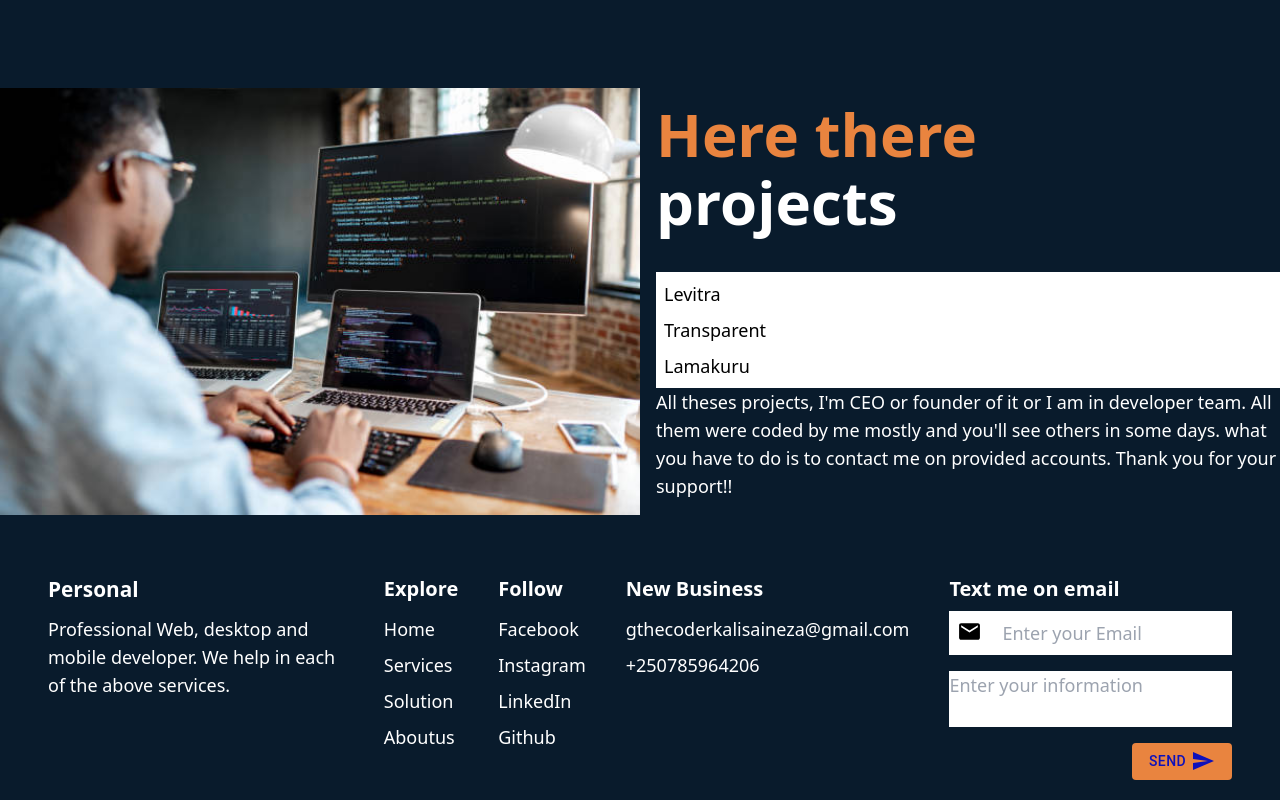
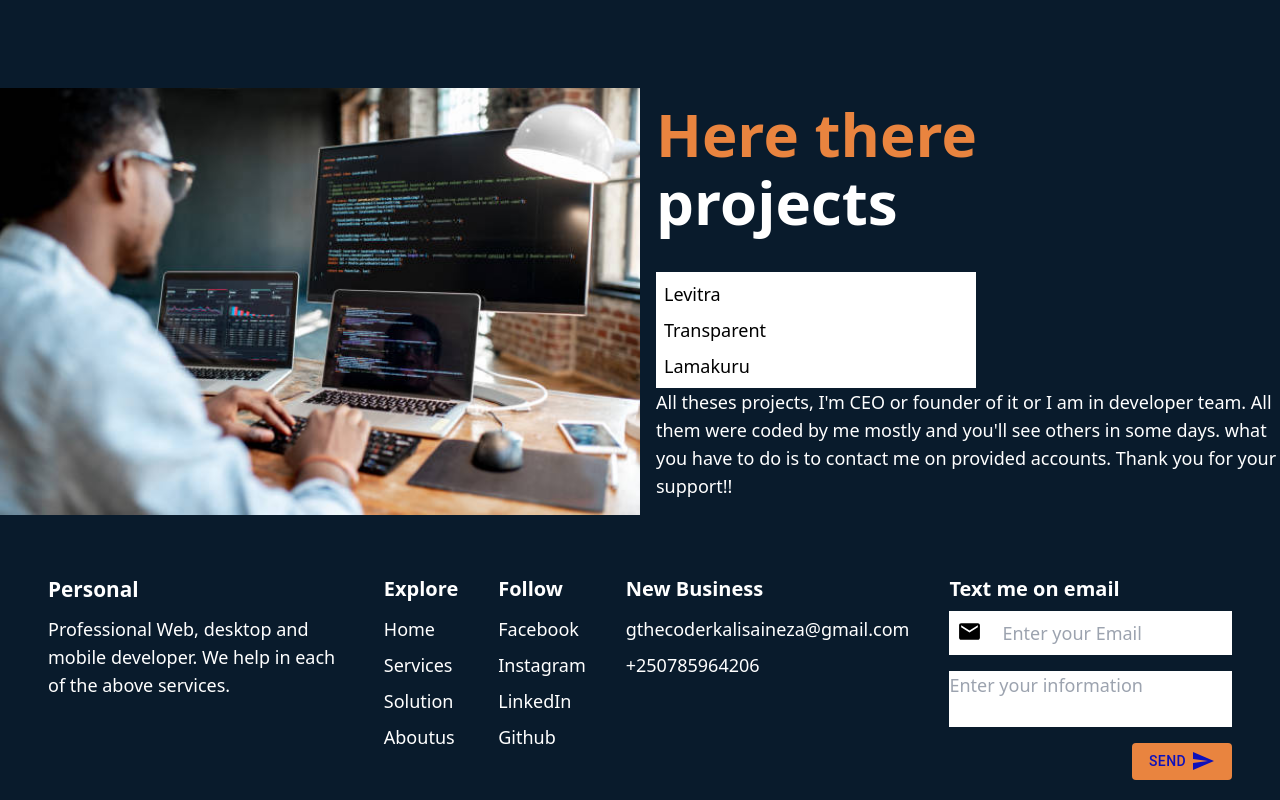
Before and after one commit to the-coder-kalisa/portofolio, a React (Vite) app: page / in a window 1280 px wide. Shown: the part 2248-3048 px from the top of the page. Built offline with nearby package versions, Linux system fonts and the light colour scheme.

Commit message:
solved maximum width on career

```diff
--- a/src/components/Career.tsx
+++ b/src/components/Career.tsx
@@ -29,7 +29,7 @@ const Career: FC = () => {
         </div>
         <div className={``}>
           <div
-            className={`flex flex-col p-2 gap-2 ${
+            className={`flex flex-col p-2 max-w-[20rem] gap-2 ${
               mode ? "bg-white text-black" : "bg-[#000000bd] text-white"
             }`}
           >
```
